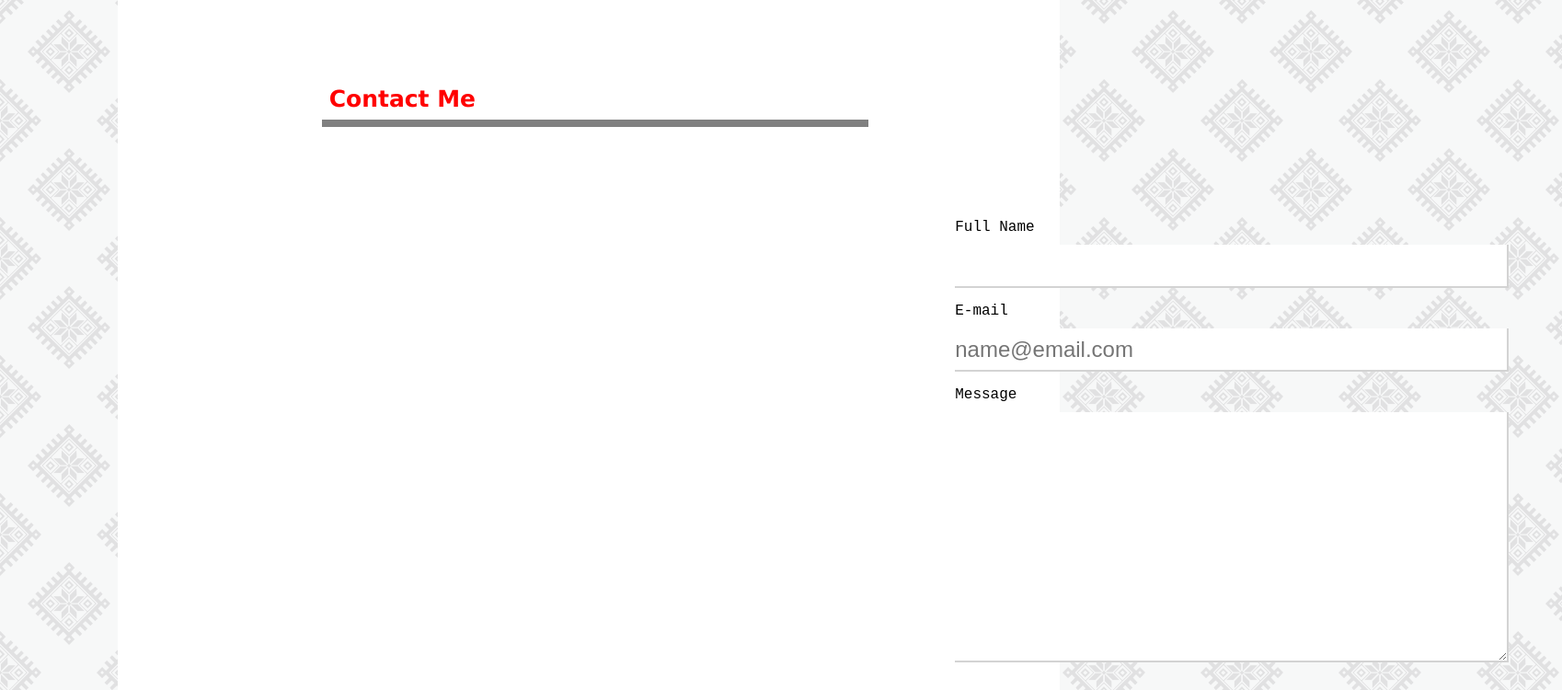
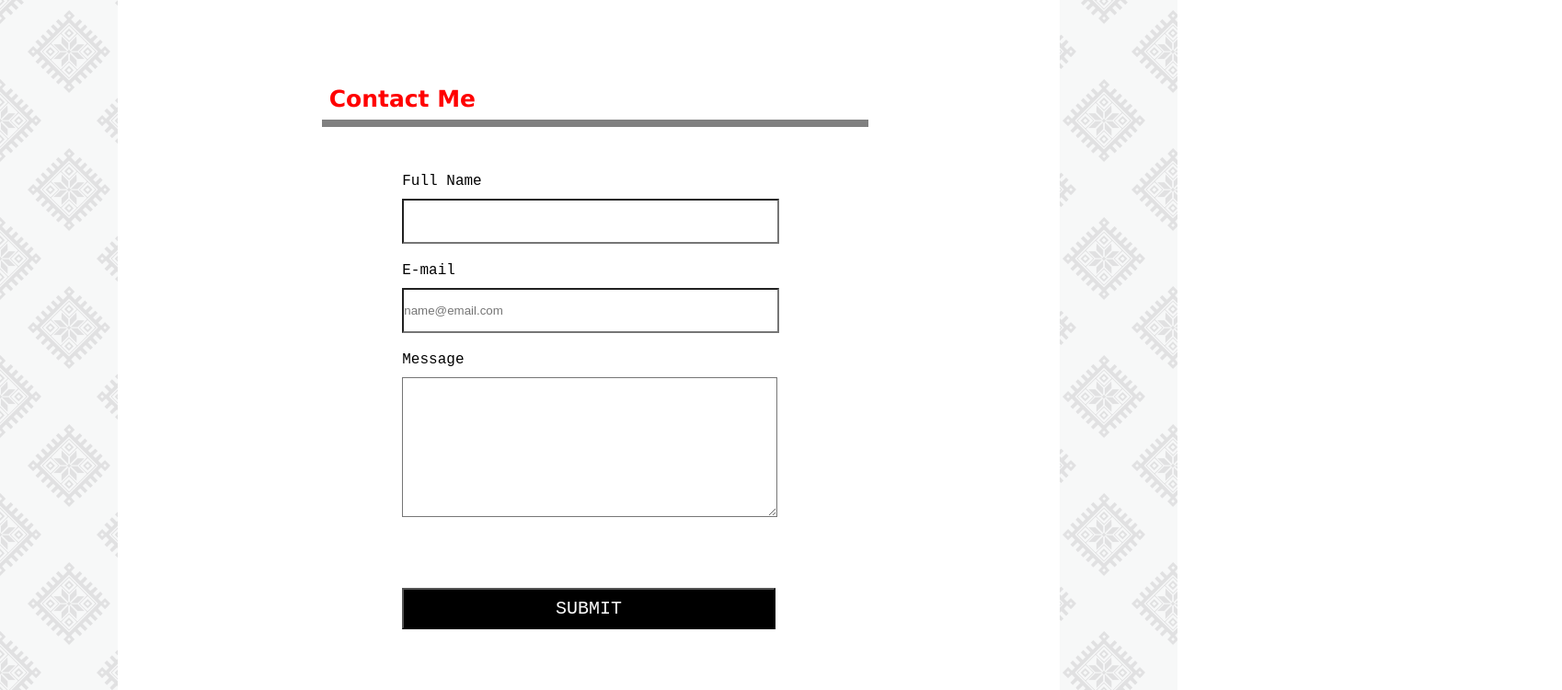
Before and after one commit to eosamdade/MY_PORTFOLIO-2, a plain HTML site: page contact.html in a window 1280 px wide. Shown: the part 469-1219 px from the top of the page at 92% size, 1698 px wide, since content can reach past the window. Drawn offline with Linux system fonts and the light colour scheme.

Commit message:
modified the css file for final touches on contact page

```diff
--- a/assets/css/style.css
+++ b/assets/css/style.css
@@ -473,20 +473,35 @@ input {
 
 
     /* css styles for the contact page */
+    .wrapper-cont {
+        /* background-color: #f24150; */
+        position: relative;
+        top: 50px;
+        height: 550px;
+        width: 70%;
+        left: 15%;
+    }
+
     .form {
         margin-top: 50px;
     }
 
+    .formHead {
+        width: 80%;
+        position: relative;
+        left: 10%;
+        font-family: 'Courier New', Courier, monospace;
+        font-size: 16px;
+        padding-bottom: 10px
+    }
+
 
     .form-control {
-        width: 600px;
-        background: white;
-        border: none;
-        outline: none;
-        border-bottom: 2px solid lightgrey;
-        border-right: 2px solid lightgrey;
-        font-size: 24px;
-        margin-bottom: 16px;
+        width: 80%;
+        background-color: white;
+        position: relative;
+        left:10%;
+        margin-bottom: 20px;
     }
 
     input {
@@ -494,9 +509,11 @@ input {
     }
 
     .sub {
-    background-color: #2d565e;
-    margin-top: 20px;
-    color: #ffffff;
+        background-color: black;
+        margin-top: 50px;
+        color: #ffffff;
+        font-family: 'Courier New', Courier, monospace;
+        font-size: 20px;
     }
 
     .sub:hover {
@@ -504,25 +521,6 @@ input {
         cursor: pointer;
     }
 
-    .contact-form {
-        margin-top: 50px;
-        position: absolute;
-        left: 700px;
-
-        /* float: right; */
-    }
-
-    .contact-title {
-        margin: 0px;
-        border: 1px;
-        padding: 15px;
-        background-color: #ffffff;
-        height:30px;
-        width: 100%;
-        border-bottom: 8px solid #385273;
-        text-align: left;
-        color: #f24150;
-    }
 
     .icon {
         height: 50px;
@@ -537,9 +535,3 @@ input {
 
 
 }
-
-/* @media screen and (max-width: 700px)  {
-} body {
-    margin-left: 0;
-    margin-right: 0;
-} */
```
